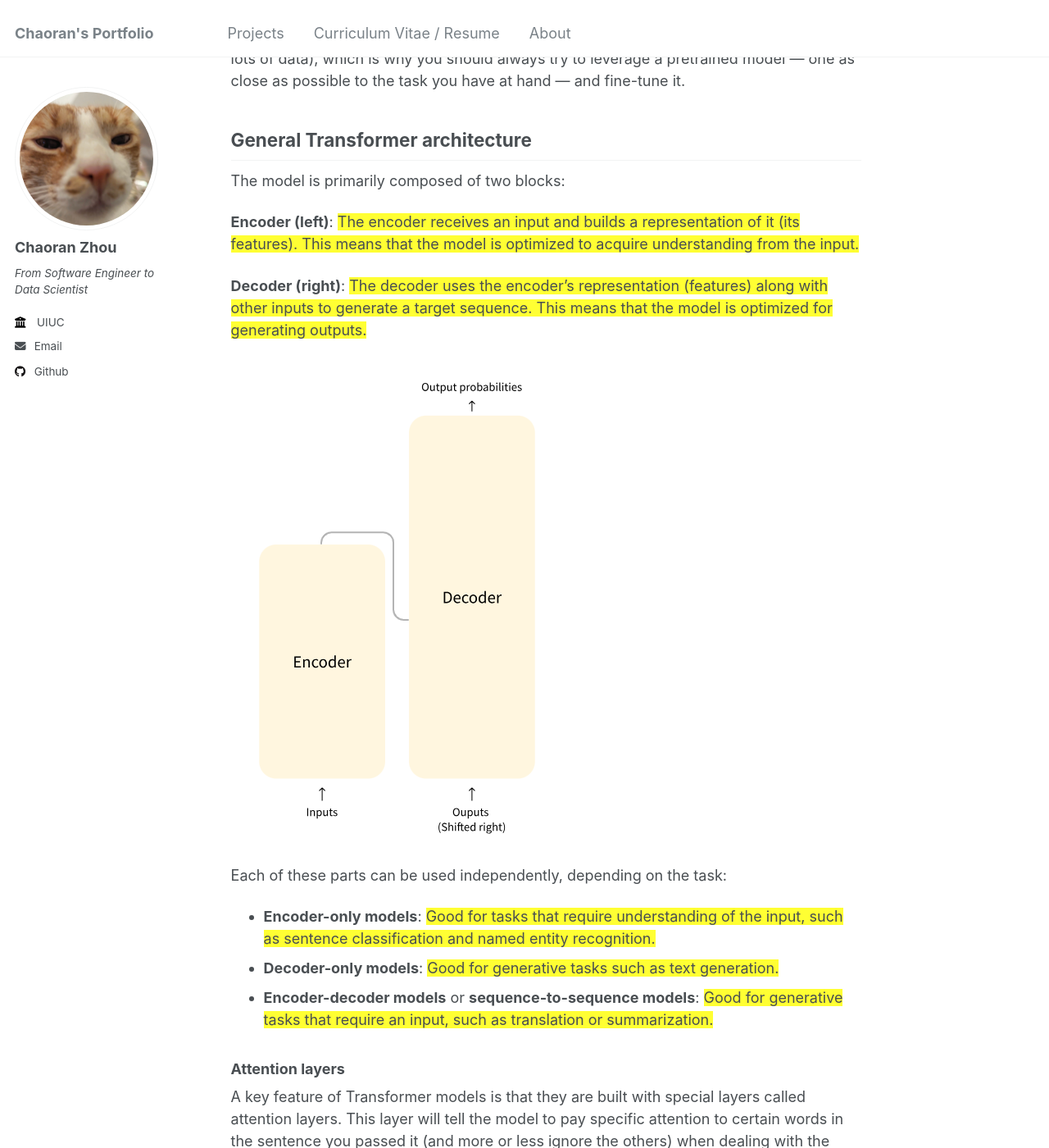
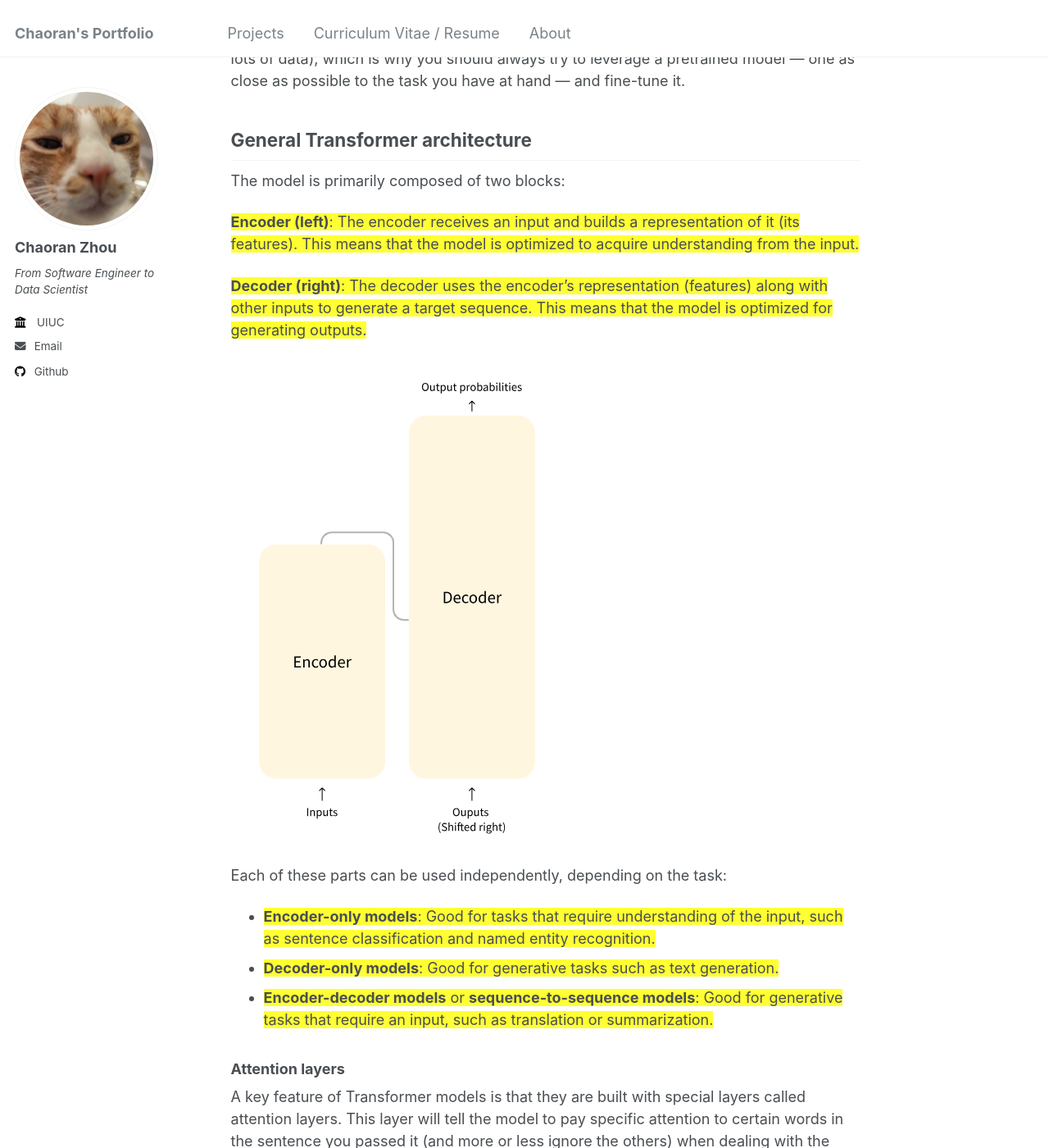
Before and after one commit to ranranrunforit/ranranrunforit.github.io, a Jekyll site: the page built from _projects/project-15.md, in a window 1280 px wide and 1400 px high, scrolled down 13427 px. Shown: the whole window at 82% size. Built offline with Jekyll 4.4.1, drawn with Linux system fonts in a browser that asks for light colours.

Commit message:
Update project-15.md

```diff
--- a/_projects/project-15.md
+++ b/_projects/project-15.md
@@ -408,17 +408,17 @@ This process will also achieve better results than training from scratch (unless
 
 The model is primarily composed of two blocks:
 
-**Encoder (left)**: <span style="background-color: #FFFF33;">The encoder receives an input and builds a representation of it (its features). This means that the model is optimized to acquire understanding from the input.</span>
+<span style="background-color: #FFFF33;">**Encoder (left)**: The encoder receives an input and builds a representation of it (its features). This means that the model is optimized to acquire understanding from the input.</span>
 
-**Decoder (right)**: <span style="background-color: #FFFF33;">The decoder uses the encoder’s representation (features) along with other inputs to generate a target sequence. This means that the model is optimized for generating outputs.</span>
+<span style="background-color: #FFFF33;">**Decoder (right)**: The decoder uses the encoder’s representation (features) along with other inputs to generate a target sequence. This means that the model is optimized for generating outputs.</span>
 
  ![Encoder-Decoder](/images/Encoder-Decoder.png)
 
 Each of these parts can be used independently, depending on the task:
 
-- **Encoder-only models**: <span style="background-color: #FFFF33;">Good for tasks that require understanding of the input, such as sentence classification and named entity recognition.</span>
-- **Decoder-only models**:  <span style="background-color: #FFFF33;">Good for generative tasks such as text generation.</span>
-- **Encoder-decoder models** or **sequence-to-sequence models**:  <span style="background-color: #FFFF33;">Good for generative tasks that require an input, such as translation or summarization.</span>
+- <span style="background-color: #FFFF33;">**Encoder-only models**: Good for tasks that require understanding of the input, such as sentence classification and named entity recognition.</span>
+- <span style="background-color: #FFFF33;">**Decoder-only models**: Good for generative tasks such as text generation.</span>
+- <span style="background-color: #FFFF33;">**Encoder-decoder models** or **sequence-to-sequence models**: Good for generative tasks that require an input, such as translation or summarization.</span>
 
 
 ### Attention layers
```
